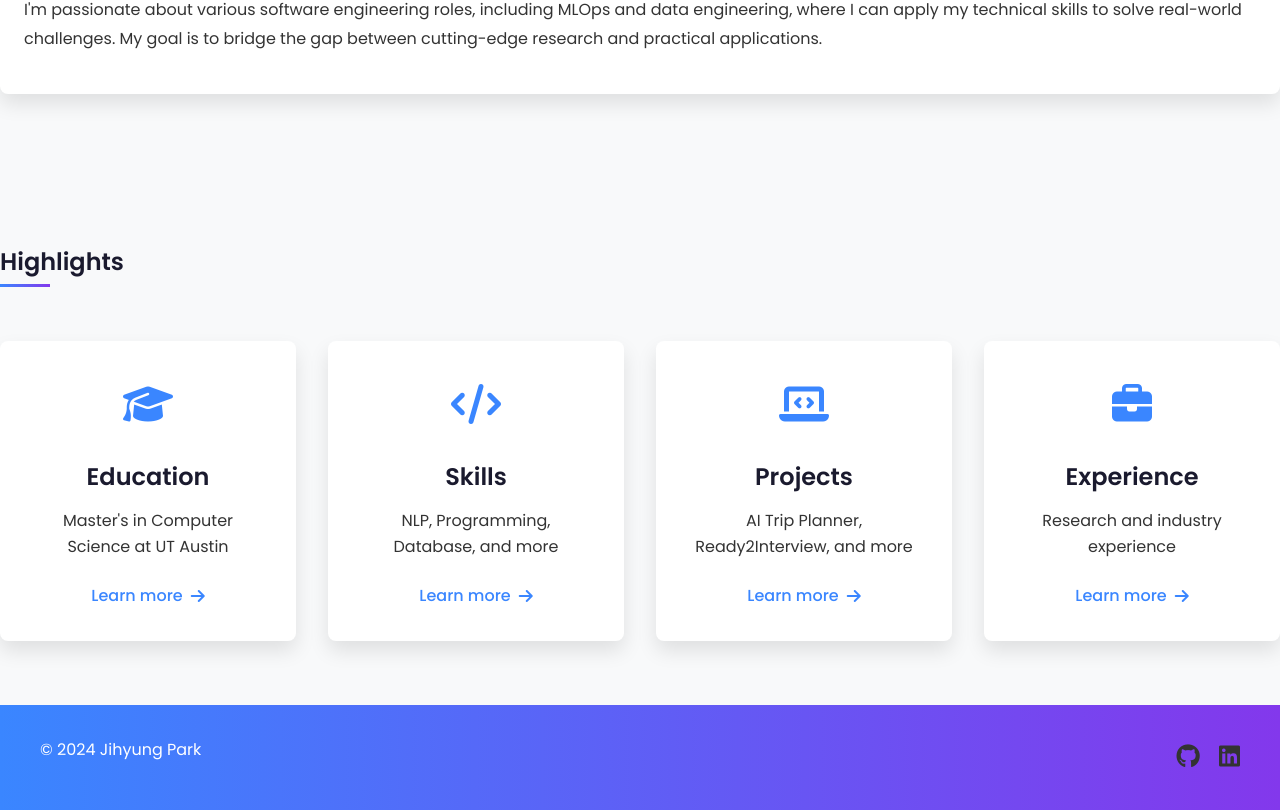
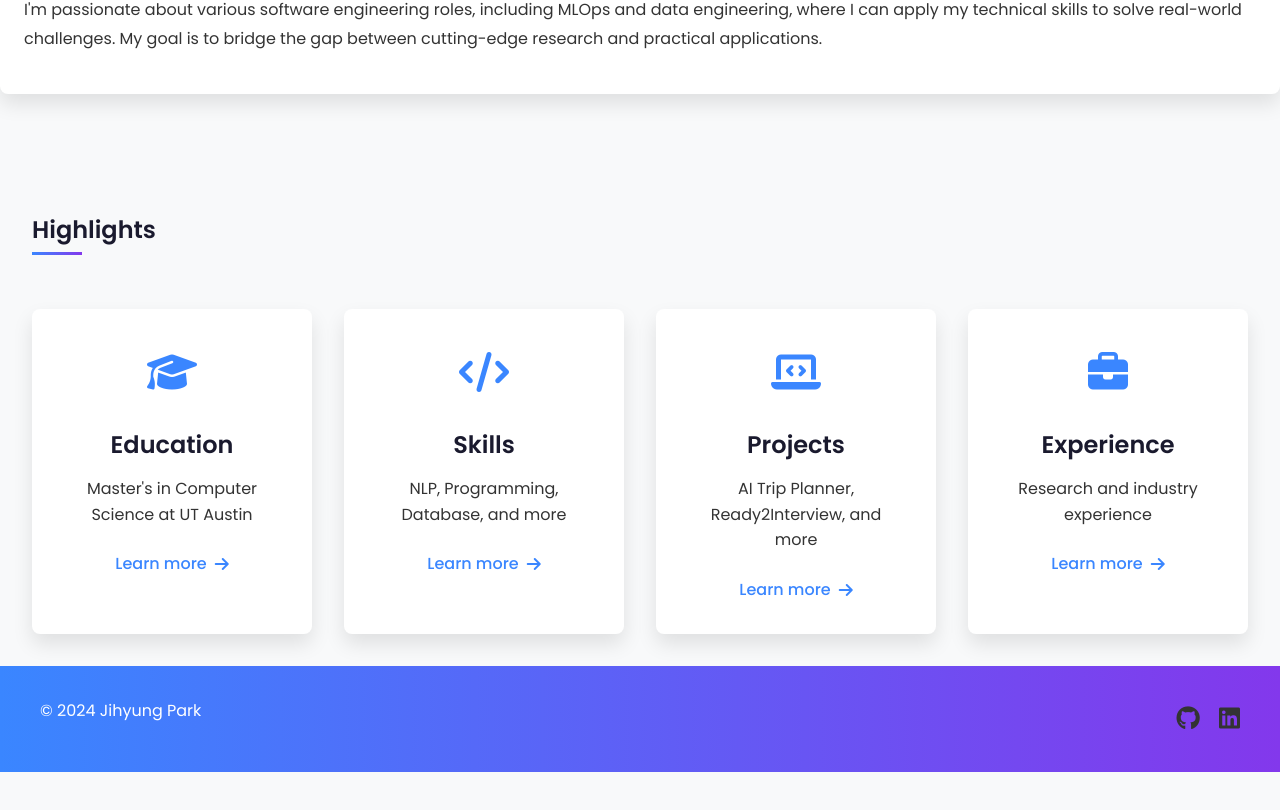
Before and after one commit to jihyung803/jihyung803.github.io, a React (Create React App) app: page / in a window 1280 px wide. Shown: the part 1032-1842 px from the top of the page. After the commit the page ends 1804 px from the top, so only its background shows below. Built offline with nearby package versions, Linux system fonts and the light colour scheme.

Commit message:
add padding on highlight

```diff
--- a/src/pages/Main.css
+++ b/src/pages/Main.css
@@ -205,7 +205,7 @@
 
 /* Highlights section */
 .highlights-section {
-  padding: 4rem 0;
+  padding: 2rem;
 }
 
 .highlights-grid {
```
